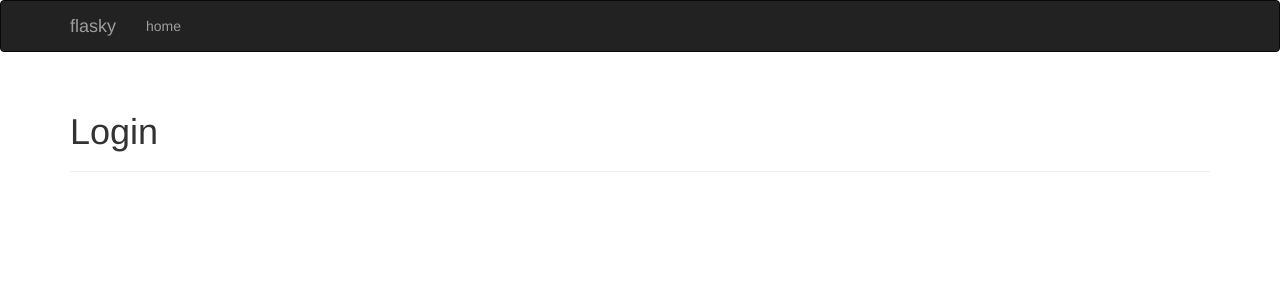
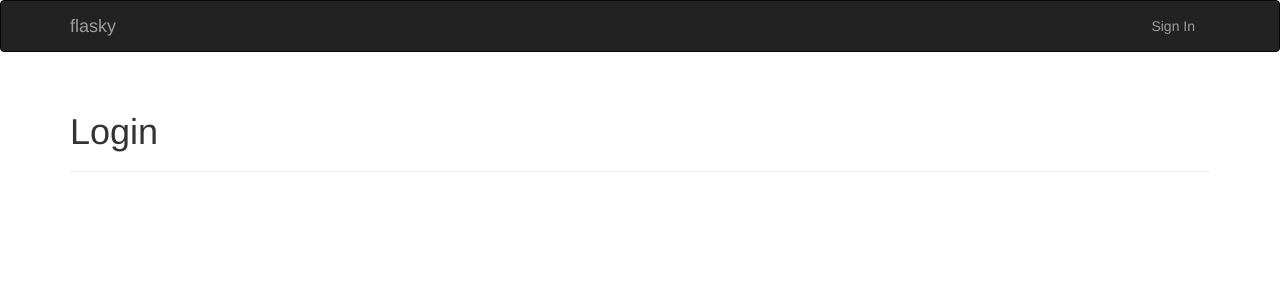
Before and after one commit to jasonek/Flask_app, a Flask app: page /login in a window 1280 px wide. Shown: the top 300 px of the page. Run offline with Flask 2, Linux system fonts and the light colour scheme; parts of the project's set-up code (start-up, migrations or seed data) failed here and were passed over; some libraries are stand-ins or nearby versions.

Commit message:
update navbar to recognize if user is logged in, and provide different buttons depending

```diff
--- a/app/templates/base.html
+++ b/app/templates/base.html
@@ -21,8 +21,12 @@
             <a class="navbar-brand" href="/">flasky</a>
         </div>
         <div class="navbar-collapse collapse">
-            <ul class="nav navbar-nav">
-                <li><a href="/">home</a></li>
+            <ul class="nav navbar-nav navbar-right">
+              {% if current_user.is_authenticated() %}
+                <li><a href="{{ url_for('auth.logout') }}">Sign Out</a></li>
+                {% else %}
+                <li><a href="{{ url_for('auth.login') }}">Sign In</a></li>
+                {% endif %}
             </ul>
         </div>
     </div>
```
